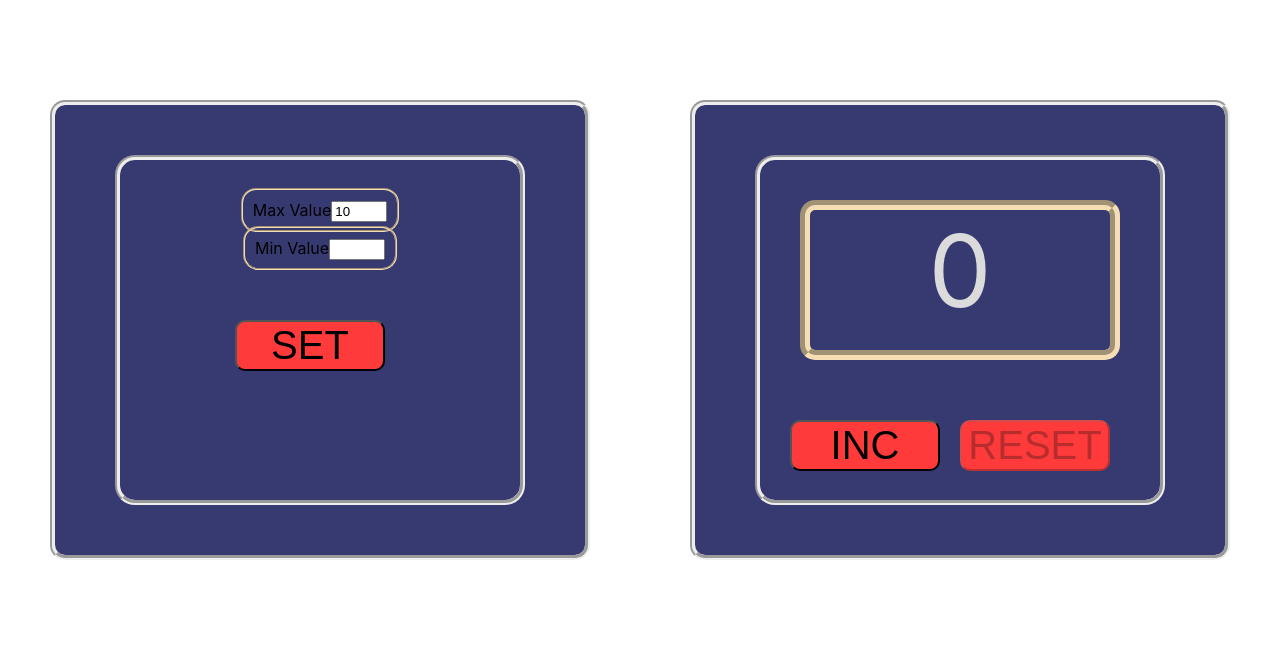
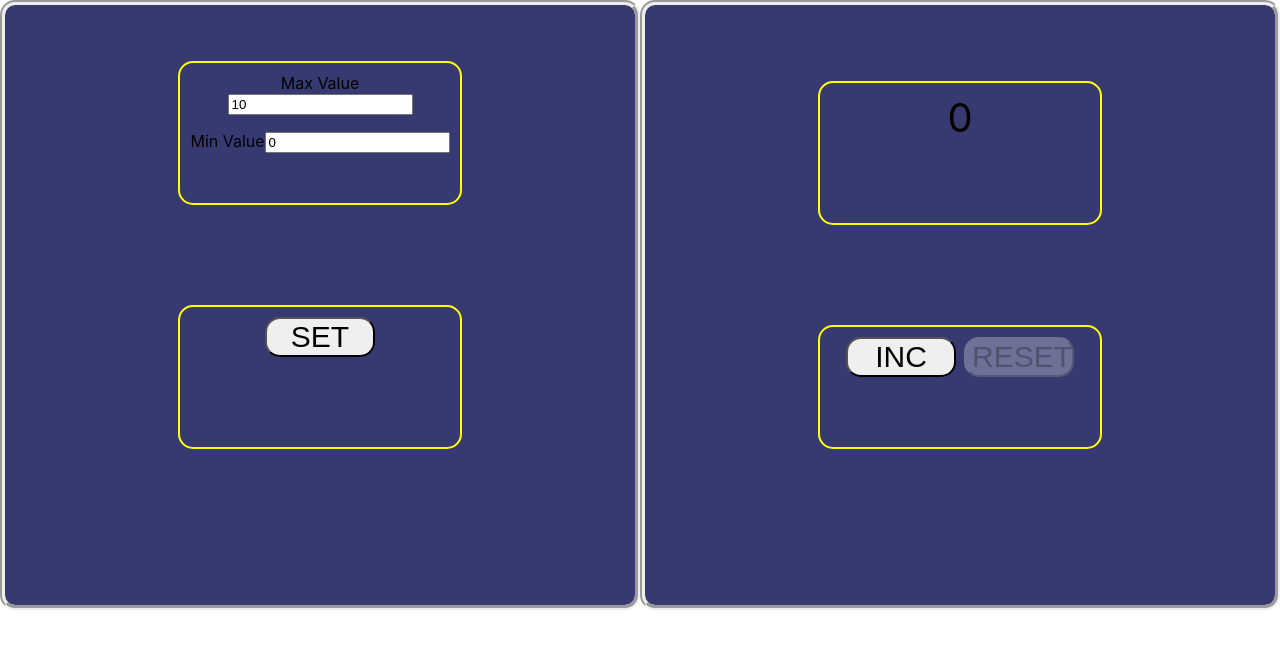
Before and after one commit to Paul-Bel/ClaudFive, a React (Create React App) app: page / in a window 1280 px wide. Shown: the top 648 px of the page. Built offline with nearby package versions, Linux system fonts and the light colour scheme.

Commit message:
twoo functions

```diff
--- a/src/App.css
+++ b/src/App.css
@@ -1,14 +1,18 @@
 .App {
   text-align: center;
   margin: 0 auto;
-  margin-top: 100px;
-  padding-top: 50px;
+  /*margin-top: 100px;*/
+  /*padding-top: 50px;*/
   width: 530px;
   height: 400px;
   border-radius: 15px;
   background-color: rgb(55, 58, 113);
   border-style: groove;
   border-width: 5px;
+  display: flex;
+  padding: 100px;
+  justify-content: center;
+  align-items: center;
 }
 
 .tems {
--- a/src/App.tsx
+++ b/src/App.tsx
@@ -1,29 +1,25 @@
 import React, {useState} from 'react';
 import {ClaudCounter} from "./Components/inc/ClaudCounter";
 import './App.css';
-import {InputNumber} from "./Components/settings/inputNumber";
+import {SetCloud} from "./Components/settings/SetCloud";
 
 function App() {
+
     let buttonName = {buttonOne: "INC", buttonTwo: "RESET", button: "SET"}
     let {buttonOne, buttonTwo} = buttonName
+    let namesValue = {nameMax: "Max Value", nameMin: "Min Value"}
 
-    let min = 0
-    let max = 10
+
+    // let max = 10
+
+    let [min, setMin] = useState<number>(0)
+    let [max, setMax] = useState<number>(10)
     let [num, setNum] = useState<number>(min)
 
-    const changeMin = (value: number) => {
-        min = value
+    const changeInc = (value: number, name: string) => {
+        if(name === namesValue.nameMax) {setMax(value)}
+        if(name === namesValue.nameMin) {setMin(value)}
     }
-
-    const changeMax = (value: number) => {
-        if(value > max){return max++}
-
-        console.log(max)
-        console.log(value)
-    }
-    console.log(max)
-    let namesValue = {nameMax: "Max Value", nameMin: "Min Value"}
-
 
 
     const buttonControl = (but: string) => {
@@ -36,18 +32,17 @@ function App() {
     }
 
     return (
-        <div className="tems">
-            <div className="App">
-                <InputNumber
+        <div className={'tems'}>
+            <div className={'App'}>
+                <SetCloud
                     min={min}
                     max={max}
                     buttonName={buttonName}
                     namesValue={namesValue}
-                    changeMin={changeMin}
-                    changeMax={changeMax}
+                    changeInc={changeInc}
                 />
             </div>
-            <div className="App">
+            <div className={'App'}>
                 <ClaudCounter
                     num={num}
                     buttonControl={buttonControl}
@@ -56,8 +51,34 @@ function App() {
                     buttonName={buttonName}/>
 
             </div>
+            {/*<div>*/}
+            {/*    <input type="text"/>*/}
+            {/*     <button>sdf</button>*/}
+            {/*</div>*/}
+            {/*<div>*/}
+            {/*    <p>test</p>*/}
+            {/*</div>*/}
+
+
         </div>
     );
 }
 
 export default App;
+
+
+// <div>
+//
+//     <div>
+//         <div>
+//
+//         </div>
+//         <div>
+//
+//         </div>
+//
+//
+//     </div>
+//
+//
+// </div>
--- /dev/null
+++ b/src/Components/Ferst.module.css
@@ -0,0 +1,17 @@
+.first {
+    border-width: 2px;
+    border-style: outset;
+    border-radius: 15px;
+    margin: 0 auto;
+    width: 300px;
+    height: 150px;
+    padding: 20px;
+    padding-top: 50px;
+}
+
+.button {
+   font-size: 30px;
+    width: 110px;
+    border-radius: 15px;
+    margin: 0px 4px 0px 4px;
+}
--- a/src/Components/inc/Button.tsx
+++ b/src/Components/inc/Button.tsx
@@ -1,5 +1,5 @@
 import React from 'react';
-import s from './Сounter.module.css'
+import s from '../Ferst.module.css'
 
 type buttonProps = {
     num?: number,
@@ -7,19 +7,28 @@ type buttonProps = {
     name: string
     min: number,
     max: number,
-    buttonName: {buttonOne: string, buttonTwo: string, button: string}
+    buttonName: { buttonOne: string, buttonTwo: string, button: string }
+    setButton?: () => void
 }
 
-export function Button({min, max, buttonName, ...props}: buttonProps) {
-let {buttonOne, buttonTwo, button} = buttonName
+export function Button({num, name, min, max, buttonName, ...props}: buttonProps) {
+    let {buttonOne, buttonTwo} = buttonName
+
+    const buttonHandler = () => {
+        if(props.buttonControl){props.buttonControl()}
+        if (props.setButton){props.setButton()}
+    }
 
 
     return (
-        <span className={s.span && s.spanO}>
+        <span >
         <button
-            disabled={props.name === buttonOne && props.num === max || props.name === buttonTwo && props.num === min}
             className={s.button}
-            onClick={props.buttonControl}>{props.name}</button>
+            disabled={(name === buttonOne && num === max) || (name === buttonTwo && num === min)}
+            onClick={buttonHandler}
+        >
+            {name}
+        </button>
             </span>
     );
 }
--- /dev/null
+++ b/src/Components/inc/ClaudCounter.module.css
@@ -0,0 +1,22 @@
+.claudCounter {
+    /*border: 2px solid greenyellow;*/
+}
+
+.claudCounter__bottom {
+    border: 2px solid yellow;
+    padding: 10px;
+    margin-bottom: 80px;
+    border-radius: 15px;
+    height: 100px;
+
+}
+
+.claudCounter__top {
+    border: 2px solid yellow;
+    padding: 10px;
+    margin-bottom: 100px;
+    font-size: 40px;
+    border-radius: 15px;
+    height: 120px;
+    width: 260px;
+}
--- a/src/Components/inc/ClaudCounter.tsx
+++ b/src/Components/inc/ClaudCounter.tsx
@@ -1,5 +1,5 @@
 import React from 'react';
-import s from './Сounter.module.css'
+import s from './ClaudCounter.module.css'
 import {Button} from "./Button";
 import {Counter} from "./Сounter";
 
@@ -16,11 +16,13 @@ export function ClaudCounter({buttonName, ...props}: buttonProps) {
 
     return (
 
-        <div className={s.counterFather}>
+        <div className={s.claudCounter}>
 
-            <Counter num={props.num} min={props.min} max={props.max}/>
+            <div className={s.claudCounter__top}>
+                <Counter num={props.num} min={props.min} max={props.max}/>
+            </div>
 
-            <div className={s.buttuns}>
+            <div  className={s.claudCounter__bottom}>
                 <Button
                     num={props.num}
                     buttonControl={() => props.buttonControl(buttonName.buttonOne)}
--- a/src/Components/inc/Сounter.module.css
+++ /dev/null
@@ -1,64 +0,0 @@
-.counter {
-    color: rgb(219, 219, 219);
-    font-size: 100px;
-    border-width: 10px;
-    border-radius: 15px;
-    border-style: groove;
-    width: 300px;
-    height: 140px;
-    margin: 0 auto;
-    text-align: center;
-    border-color: wheat;
-}
-
-.redFive {
-    color: red;
-    font-size: 100px;
-    font-style: oblique;
-    border-color: wheat;
-    border-width: 10px;
-    border-radius: 15px;
-    border-style: groove;
-    width: 300px;
-    height: 140px;
-    margin: 0 auto;
-    text-align: center;
-    text-align-last: center;
-}
-
-.counterFather {
-    margin: 0 auto;
-    padding-top: 40px;
-    width: 400px;
-    height: 300px;
-    background-color: rgb(55, 58, 113);
-    border-radius: 20px;
-    border-style: groove;
-    border-width: 5px;
-}
-
-.spanO {
-    display: inline-block;
-    margin-right: 20px
-}
-
-.spanT {
-}
-
-.span {
-    display: inline-block;
-    padding-top: 120px;
-    width: 150px;
-}
-
-.button {
-    font-size: 40px;
-    width: 150px;
-    background-color: rgb(263, 58, 58);
-    border-radius: 10px;
-    margin-bottom: 50px;
-}
-
-.buttuns {
-    margin-top: 60px;
-}
--- a/src/Components/inc/Сounter.tsx
+++ b/src/Components/inc/Сounter.tsx
@@ -1,14 +1,14 @@
 import React from 'react';
-import s from './Сounter.module.css'
+import s from '../Ferst.module.css'
 
 
-type buttonProps = {
+type ButtonPropsType = {
     num: number,
     min: number,
     max: number,
 }
 
-export function Counter({min, max, ...props}: buttonProps) {
+export function Counter({min, max, ...props}: ButtonPropsType) {
     return (<div
             className={props.num === max ? s.redFive : s.counter}>
             {props.num}
--- /dev/null
+++ b/src/Components/settings/Input.tsx
@@ -0,0 +1,38 @@
+import React, {ChangeEvent, useState} from "react";
+
+type InputType = {
+    min: number,
+    max: number,
+    setValue: (value: number, name: string) => void
+    namesValue: { nameMax: string, nameMin: string }
+
+}
+
+export const InputSet = ({namesValue, min, max, ...props}: InputType) => {
+    let {nameMax, nameMin} = namesValue
+
+    const [maxcoutn, setMaxCount] = useState<number>(max)
+    const [mincoutn, setMinCount] = useState<number>(min)
+
+    const setValue = (e: ChangeEvent<HTMLInputElement>) => {
+        console.log(e.currentTarget.name)
+        if(e.currentTarget.id == nameMax) {setMaxCount(e.currentTarget.valueAsNumber)}
+        if(e.currentTarget.id == nameMin) {setMinCount(JSON.parse(e.currentTarget.value))}
+
+
+        // if (props.changeInc)
+            props.setValue(JSON.parse(e.currentTarget.value), e.currentTarget.id)
+    }
+
+
+    return (
+        <div>
+        <span>{nameMax}
+            <input id={nameMax} value={maxcoutn} onChange={setValue} type="number"/></span>
+            <p/>
+
+            <span>{nameMin}
+                <input id={nameMin} value={mincoutn} onChange={setValue} type="number"/></span>
+        </div>
+    )
+}
--- /dev/null
+++ b/src/Components/settings/SetCloud.module.css
@@ -0,0 +1,20 @@
+.setCloud {
+    /*border: 2px solid red;*/
+}
+
+.claudCounter__bottom {
+    border: 2px solid yellow;
+    padding: 10px;
+    margin-bottom: 80px;
+    border-radius: 15px;
+    height: 100px;
+}
+
+.claudCounter__top {
+    border: 2px solid yellow;
+    padding: 10px;
+    margin-bottom: 100px;
+    border-radius: 15px;
+    height: 120px;
+    width: 260px;
+}
--- /dev/null
+++ b/src/Components/settings/SetCloud.tsx
@@ -0,0 +1,48 @@
+import React, {ChangeEvent, useState} from "react";
+import s from './SetCloud.module.css'
+import {Button} from "../inc/Button";
+import {InputSet} from "./Input";
+
+type InputNumberType = {
+    min: number,
+    max: number,
+    buttonName: { buttonOne: string, buttonTwo: string, button: string }
+    namesValue: { nameMax: string, nameMin: string }
+    changeInc: (value: number, name: string) => void
+
+}
+
+export const SetCloud = ({min, max, ...props}: InputNumberType) => {
+
+    const [setting, setSettings] = useState({value: 0, names: ''},)
+
+    const setButton = () => {
+        props.changeInc(setting.value, setting.names)
+    }
+
+    const setValue = (value: number, names: string) => {
+        setSettings({value, names})
+    }
+
+    return (
+        <div className={s.setCloud}>
+            <div className={s.claudCounter__top}>
+            <InputSet
+                setValue={setValue}
+                min={min} max={max}
+                namesValue={props.namesValue}
+            />
+            </div>
+            <div  className={s.claudCounter__top}>
+                <Button
+                    name={'SET'}
+                    min={min}
+                    max={max}
+                    buttonName={props.buttonName}
+                    setButton={setButton}
+                />
+            </div>
+
+        </div>
+    )
+}
--- a/src/Components/settings/inputNumber.tsx
+++ /dev/null
@@ -1,62 +0,0 @@
-import React, {ChangeEvent, useState} from "react";
-import s from './../inc/Сounter.module.css'
-import {Button} from "../inc/Button";
-
-type InputNumberType = {
-    min: number,
-    max: number,
-    buttonName: { buttonOne: string, buttonTwo: string, button: string }
-    namesValue: { nameMax: string, nameMin: string }
-    changeMin: (value: number) => void
-    changeMax: (value: number) => void
-}
-
-export const InputNumber = ({min, max, ...props}: InputNumberType) => {
-
-    const styleName = {
-        fontSize: '20ps',
-        padding: '10px',
-        borderWidth: '2px',
-        borderRadius: '15px',
-        borderStyle: 'groove',
-        width: '500px',
-        height: '240 px',
-        marginTop: '60px',
-        marginBottom: "60px",
-        // textAlign: 'center',
-        borderColor: 'wheat',
-    }
-
-    const [mincoutn, setMinCount] = useState<number>(min)
-    const mixValue = (e: ChangeEvent<HTMLInputElement>) => {
-        props.changeMin(JSON.parse(e.currentTarget.value))
-    }
-    const [maxcoutn, setMaxCount] = useState<number>(max)
-    const maxValue = (e: ChangeEvent<HTMLInputElement>) => {
-        setMaxCount(JSON.parse(e.currentTarget.value))
-        props.changeMax(JSON.parse(e.currentTarget.value))
-    }
-
-    return (
-        <div className={s.counterFather}>
-
-            <span style={styleName}>{props.namesValue.nameMax}
-            <input value={maxcoutn} onChange={maxValue} type="number"  min={mincoutn} max={maxcoutn}/></span>
-            <p/>
-
-            <span style={styleName}>{props.namesValue.nameMin}
-            <input onChange={mixValue} type="number" min={mincoutn} max={maxcoutn}/></span>
-
-
-
-            <div className={s.buttuns}>
-                <Button
-                    name={'SET'}
-                    min={min}
-                    max={max}
-                    buttonName={props.buttonName}/>
-            </div>
-
-        </div>
-    )
-}
```
